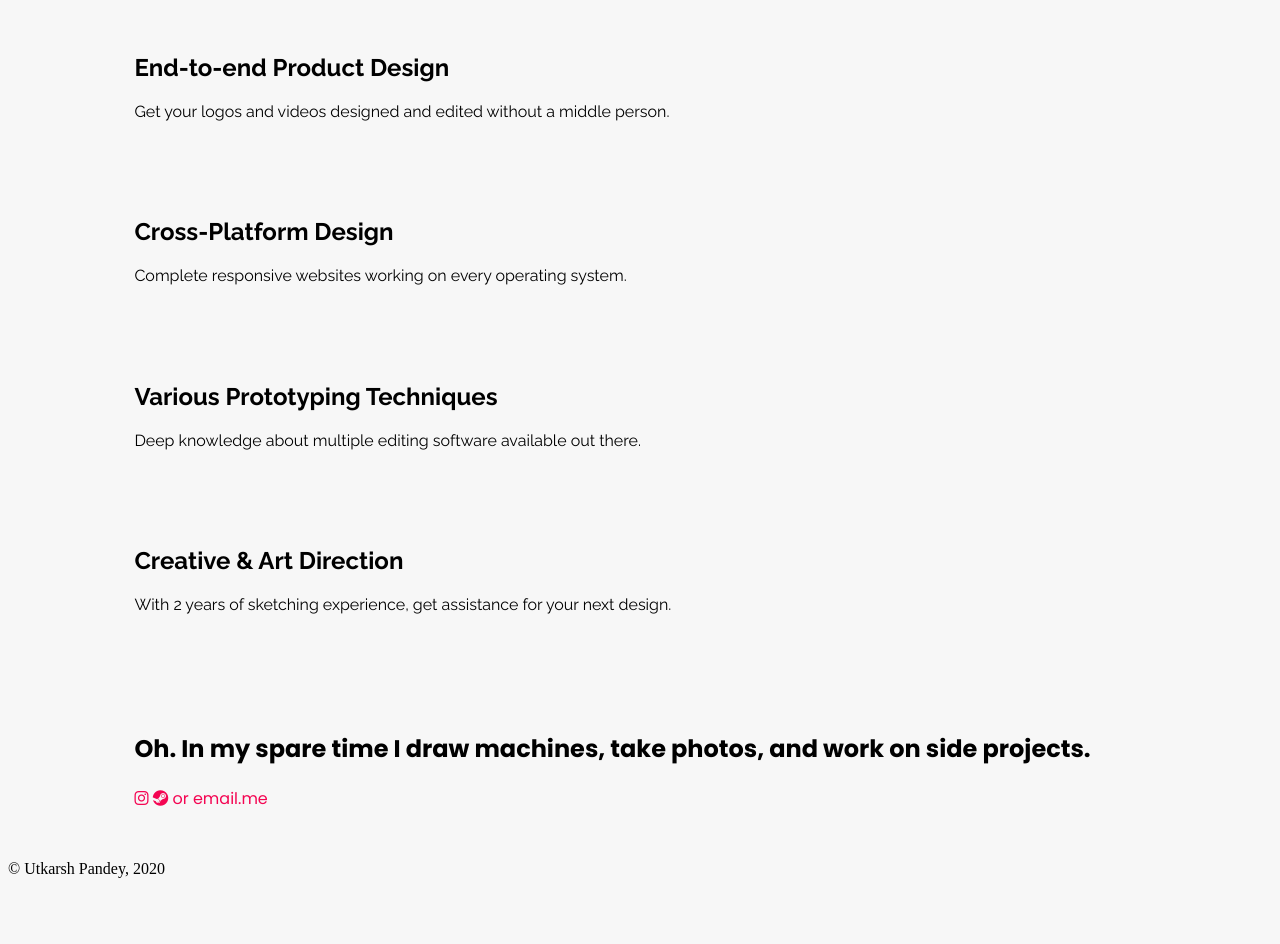
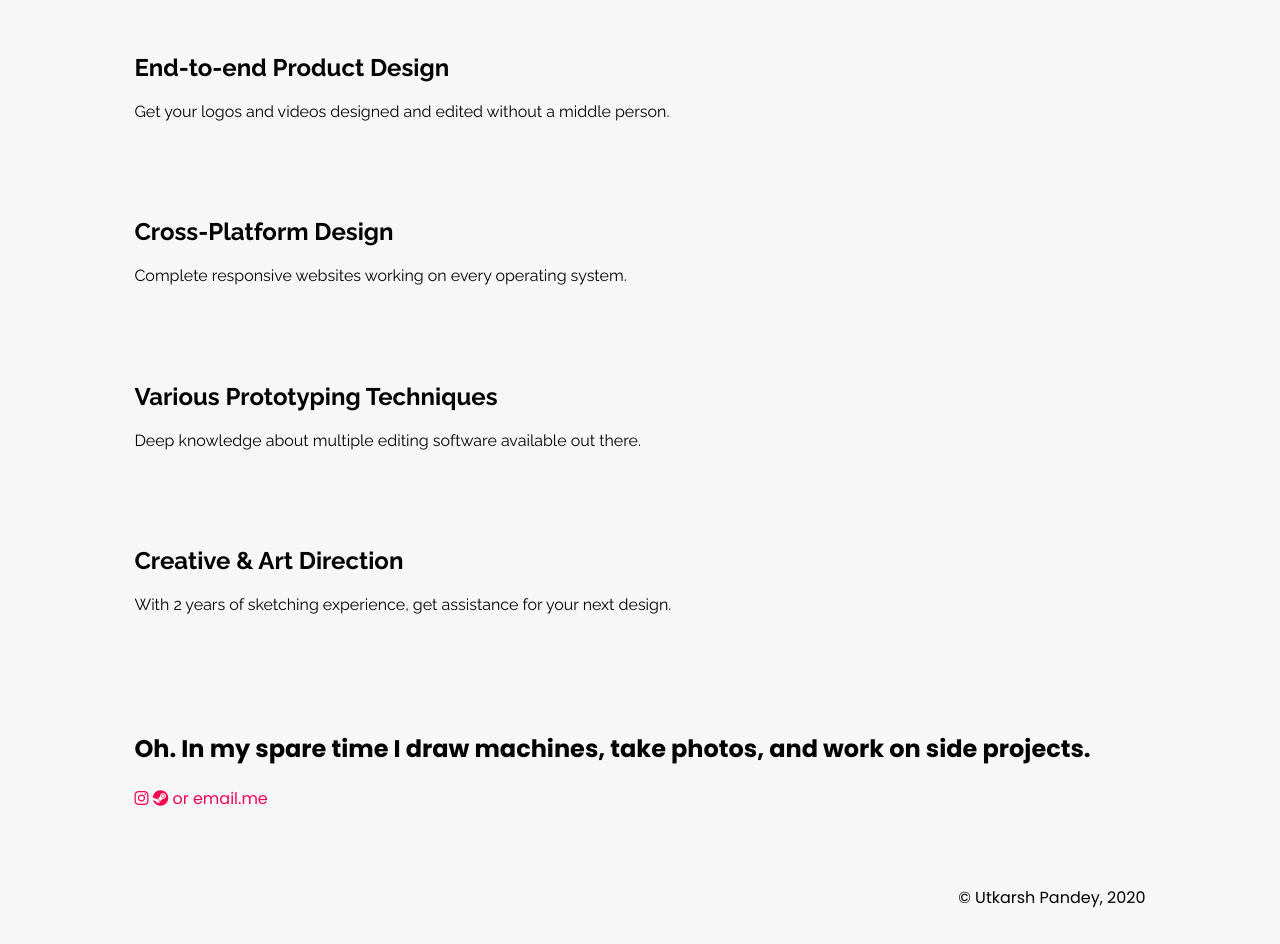
Before and after one commit to utkarsh125/portfolio, a plain HTML site: page index.html in a window 1280 px wide. Shown: the part 956-1900 px from the top of the page. Before the commit the page ends 1850 px from the top, so only its background shows below. Drawn offline with Linux system fonts and the light colour scheme.

Commit message:
Update styles.css

```diff
--- a/css/styles.css
+++ b/css/styles.css
@@ -48,6 +48,7 @@ a{
   position: relative;
   height: 50%;
   width: 50%;
+  left: inherit;
 }
 h4{
   font-family: 'Raleway', sans-serif;
@@ -68,3 +69,8 @@ h4{
   font-family: 'Poppins', sans-serif;
   padding: 2% 10%;
 }
+#ending{
+  font-family: 'Poppins', sans-serif;
+  padding: 2% 10%;
+  text-align: right;
+}
```
